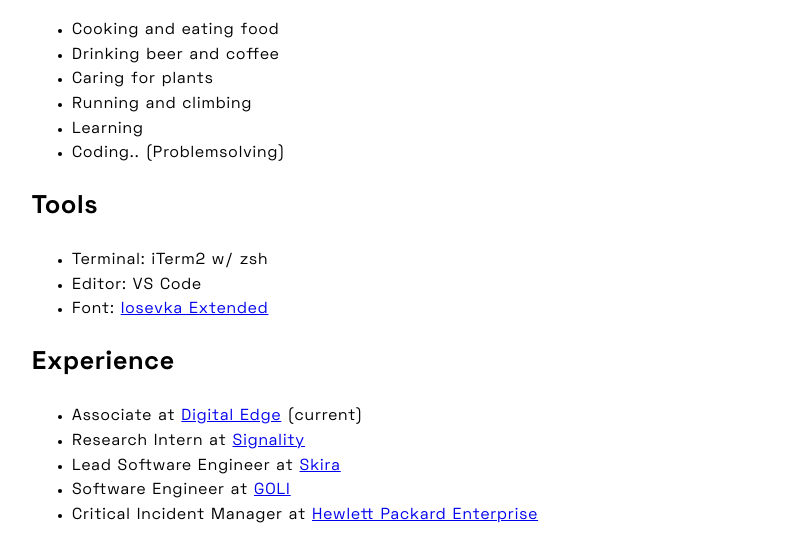
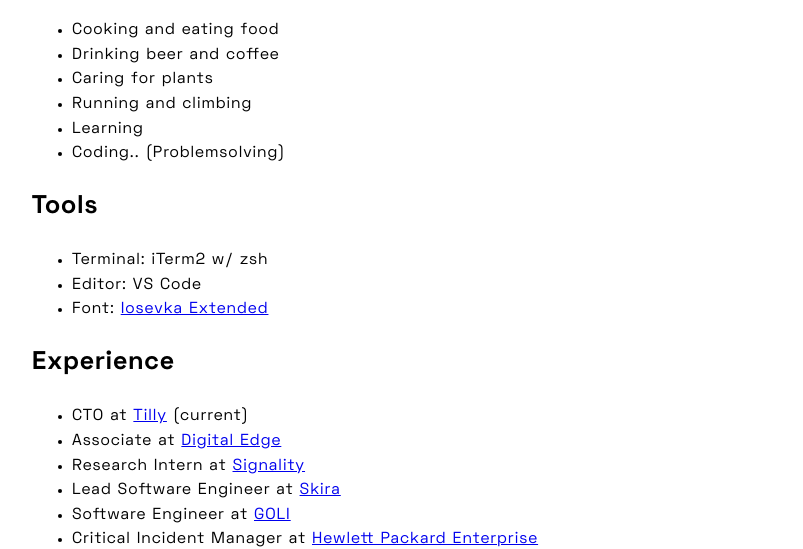
Before and after one commit to perlindstroem/lndstrm, a Gatsby site: page /about in a window 1280 px wide. Shown: the part 256-805 px from the top of the page, without its empty margins (224-1027 px from the left). Built offline with nearby package versions, Linux system fonts and the light colour scheme; Gatsby itself is replaced by a stand-in of ours.

Commit message:
update work

```diff
--- a/src/pages/about.js
+++ b/src/pages/about.js
@@ -39,9 +39,12 @@
       </ul>
       <h2>Experience</h2>
       <ul>
+      <li>
+          CTO at <a href="https://mytilly.co">Tilly</a>{" "}
+          (current)
+        </li>
         <li>
-          Associate at <a href="https://digitaledge.se">Digital Edge</a>{" "}
-          (current)
+          Associate at <a href="https://digitaledge.se">Digital Edge</a>
         </li>
         <li>
           Research Intern at <a href="https://signality.com">Signality</a>
```
